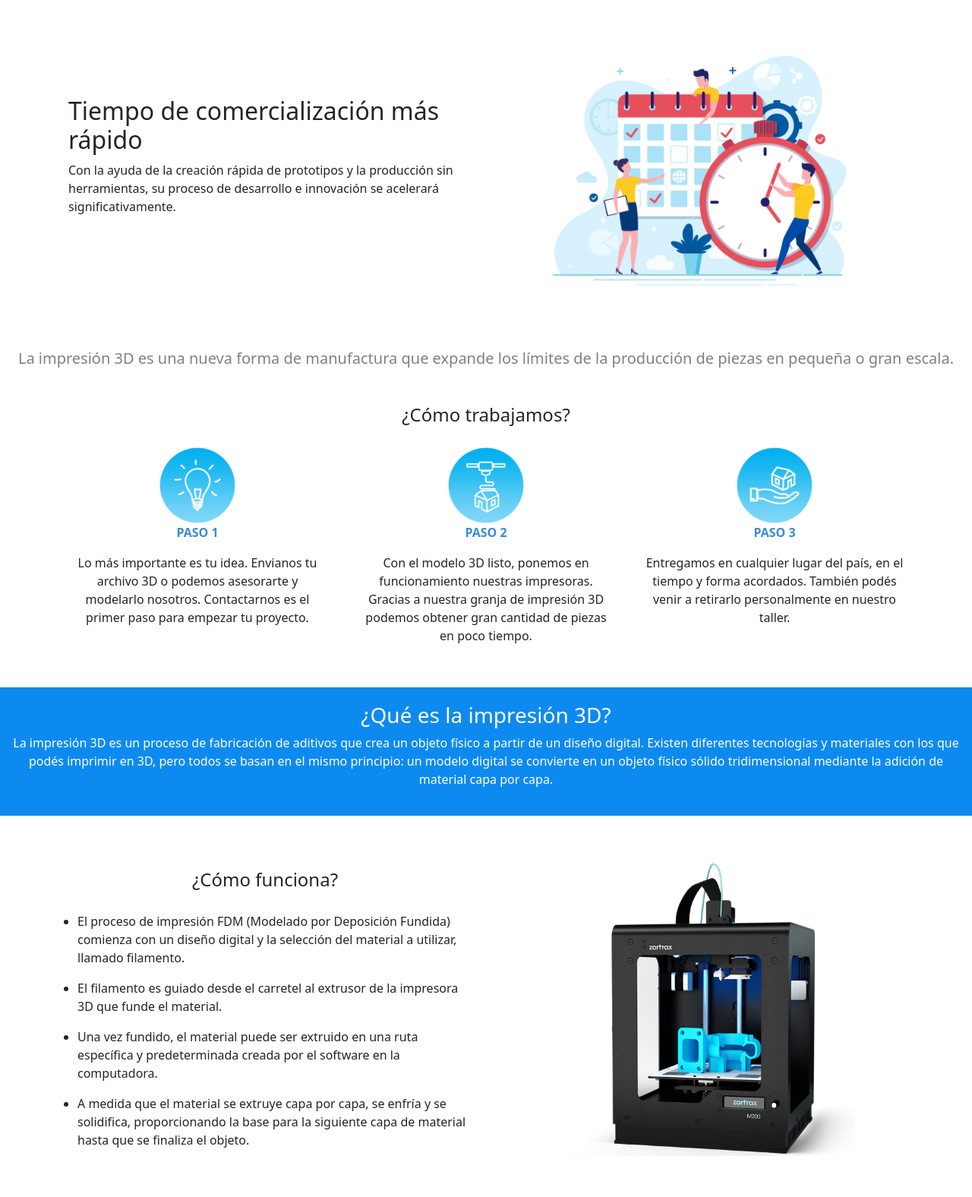
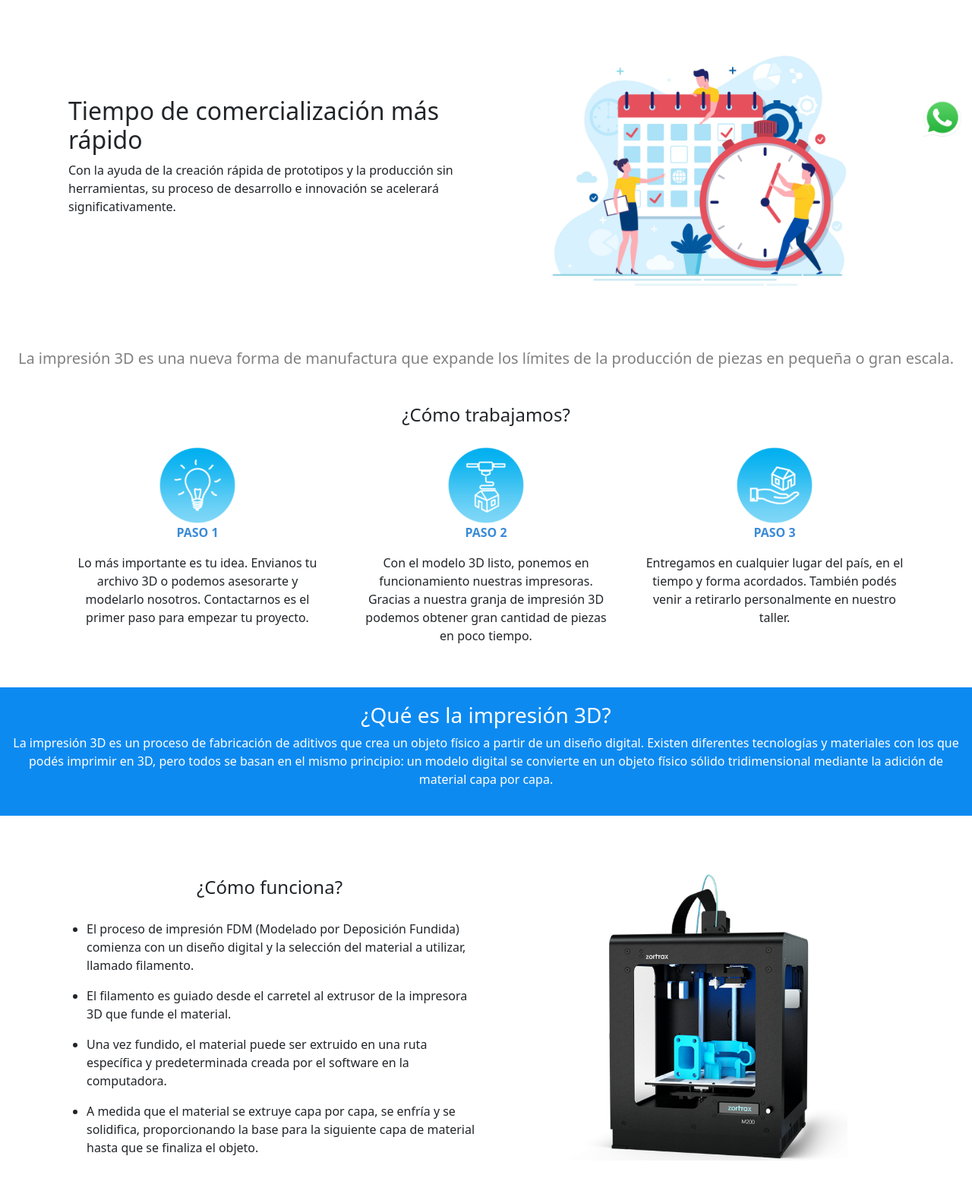
Before and after one commit to ivanlcr94/impresion3D, a plain HTML site: page index.html in a window 1280 px wide. Shown: the part 580-2156 px from the top of the page at 76% size. Drawn offline with nearby package versions, Linux system fonts and the light colour scheme.

Commit message:
correcciones index html

```diff
--- a/index.html
+++ b/index.html
@@ -173,7 +173,7 @@
 
     </main>
     <aside class="logoWhatsapp">
-        <a href="https://www.whatsapp.com/" target="_blank"><img src="./imagenes/whatsappLogo.png"
+        <a href="https://www.whatsapp.com/" target="_blank"><img class="logoWhatsapp1" src="./imagenes/whatsappLogo.png"
                 alt="logo Whatsapp"></a>
     </aside>
     <footer>
--- a/style.css
+++ b/style.css
@@ -30,7 +30,7 @@ header{
 
 footer{
     background-color: rgb(32, 31, 31);
-    padding: 50px;
+    padding: 30px;
     display: flex;
     justify-content: start;
     flex-direction: column;
@@ -65,13 +65,28 @@ footer p {
 /* INICIO ASIDE */
 
 .logoWhatsapp img{
-    display: none;
     width: 50px;
     height: 50px;
-    position: relative;
     left: 80%;
     position: fixed;
-    bottom: 10%;
+    bottom: 5%;
+}
+
+@media only screen and (min-width:768px){
+    .logoWhatsapp img{
+        left: 90%;
+    }
+
+}
+
+@media only screen and (min-width:1024px){
+    .logoWhatsapp img{
+        width: 50px;
+        height: 50px;
+        left: 95%;
+
+    }
+
 }
 
 /* FIN ASIDE */
@@ -148,7 +163,8 @@ footer p {
 
 
 .contenedorListaQueEsLaImpresion3d{
-    padding: 50px 0px 50px 0px;
+    margin-top: 60px;
+    margin-bottom: 60px;
 }
 
 .listaQueEsLaImpresion3d h4{
@@ -164,11 +180,6 @@ footer p {
 
 .imagenImpresora3d{
     width: 70%;
-}
-
-.logoWhatsapp a img{
-    width: 100px;
-    height: 100px;
 }
 
 .necesitasInspiración{
```
